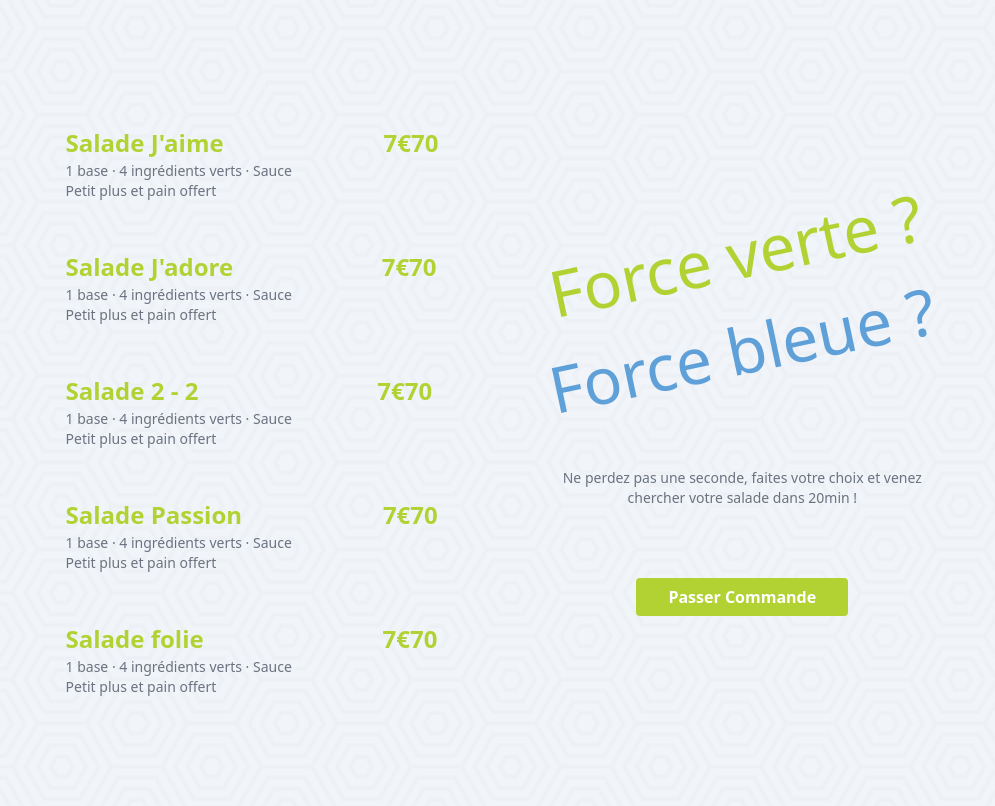
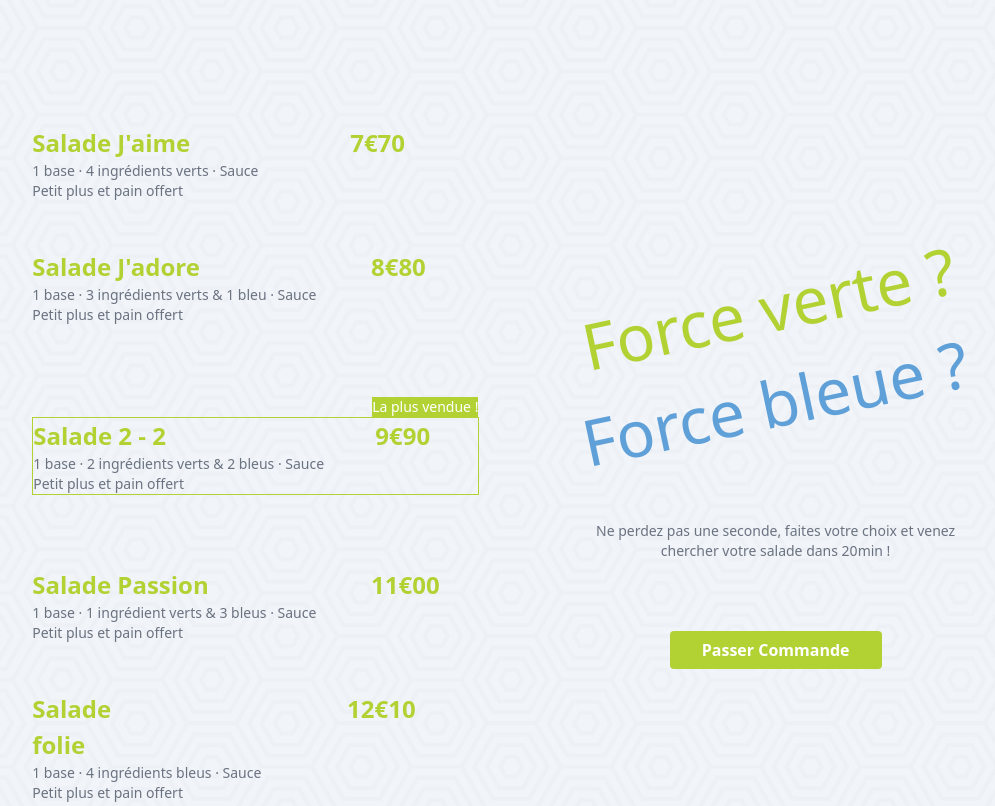
Before and after one commit to IIM-Creative-Technology/rattrapages-Lyn1603, a website: page Rattrapage-Benabdessadok-Lynda/03-Tailwind/index.html in a window 1280 px wide. Shown: the part 2652-3458 px from the top of the page, without its empty margins (88-1083 px from the left). Drawn offline with Linux system fonts and the light colour scheme.

Commit message:
add border + change menu text

```diff
--- a/Rattrapage-Benabdessadok-Lynda/03-Tailwind/index.html
+++ b/Rattrapage-Benabdessadok-Lynda/03-Tailwind/index.html
@@ -150,8 +150,8 @@
         </div>
         <div class="flex flex-row justify-center items-center mt-[10%] md:flex hidden ">
 
-            <div class="flex flex-col justify-around gap-12 items-center ">
-              <div>
+            <div class="flex flex-col justify-around gap-12 items-start ">
+              <div >
                 <div class="flex flex-row gap-[42%]">
                   <h1 class=" text-[1.5rem] text-[#B2D234] font-semibold">Salade J'aime</h1>
                   <p class="text-[1.5rem] text-[#B2D234] font-semibold"> 7€70</p>
@@ -168,28 +168,29 @@
               <div>
                 <div class="flex flex-row gap-[39%]">
                   <h1 class=" text-[1.5rem] text-[#B2D234] font-semibold">Salade J'adore</h1>
-                  <p class="text-[1.5rem] text-[#B2D234] font-semibold"> 7€70</p>
+                  <p class="text-[1.5rem] text-[#B2D234] font-semibold"> 8€80</p>
 
                 </div>
 
                 <div class="w-[68%] mr-[18%] text-sm text-gray-500">
                   <p>
-                    1 base · 4 ingrédients verts · Sauce
+                    1 base · 3 ingrédients verts & 1 bleu · Sauce
                     Petit plus et pain offert
                   </p>
                 </div>
 
               </div>
-              <div>
-                <div class="flex flex-row gap-[47%] border-[#B2D234]	">
+              <span class="bg-[#B2D234] text-white text-right text-sm relative top-6 left-[76%]">La plus vendue ! </span>
+              <div class="border border-[#B2D234] relative bottom-6">
+                <div class="flex flex-row gap-[47%]">
                   <h1 class=" text-[1.5rem] text-[#B2D234] font-semibold">Salade 2 - 2</h1>
-                  <p class="text-[1.5rem] text-[#B2D234] font-semibold"> 7€70</p>
+                  <p class="text-[1.5rem] text-[#B2D234] font-semibold"> 9€90</p>
 
                 </div>
 
                 <div class="w-[68%] mr-[18%] text-sm text-gray-500">
                   <p>
-                    1 base · 4 ingrédients verts · Sauce
+                    1 base · 2 ingrédients verts & 2 bleus · Sauce
                     Petit plus et pain offert
                   </p>
                 </div>
@@ -198,13 +199,13 @@
               <div>
                 <div class="flex flex-row gap-[37%] ">
                   <h1 class=" text-[1.5rem] text-[#B2D234] font-semibold">Salade Passion </h1>
-                  <p class="text-[1.5rem] text-[#B2D234] font-semibold"> 7€70</p>
+                  <p class="text-[1.5rem] text-[#B2D234] font-semibold"> 11€00</p>
 
                 </div>
 
                 <div class="w-[68%] mr-[18%] text-sm text-gray-500">
                   <p>
-                    1 base · 4 ingrédients verts · Sauce
+                    1 base · 1 ingrédient verts & 3 bleus · Sauce
                     Petit plus et pain offert
                   </p>
                 </div>
@@ -213,13 +214,13 @@
               <div>
                 <div class="flex flex-row gap-[47%]">
                   <h1 class=" text-[1.5rem] text-[#B2D234] font-semibold">Salade folie</h1>
-                  <p class="text-[1.5rem] text-[#B2D234] font-semibold"> 7€70</p>
+                  <p class="text-[1.5rem] text-[#B2D234] font-semibold"> 12€10</p>
 
                 </div>
 
                 <div class="w-[68%] mr-[18%] text-sm text-gray-500">
                   <p>
-                    1 base · 4 ingrédients verts · Sauce
+                    1 base · 4 ingrédients bleus · Sauce
                     Petit plus et pain offert
                   </p>
                 </div>
@@ -300,11 +301,9 @@
 
 
                 </div>
-
-                <div>
-
-                  <div class="flex flex-row gap-[47%] border-[#B2D234]	">
-
+                <div class="border border-[#B2D234]">
+                  <span class="bg-[#B2D234] text-white text-right text-sm relative bottom-6 left-[72%]">La plus vendue ! </span>
+                  <div class="flex flex-row gap-[47%] border-[#B2D234]">
                     <h1 class=" text-[1rem] text-[#B2D234] font-semibold">Salade 2 - 2</h1>
                     <p class="text-[1.5rem] text-[#B2D234] font-semibold"> 7€70</p>
 
```
Also changed, not shown: Rattrapage-Benabdessadok-Lynda/03-Tailwind/dist/output.css.
